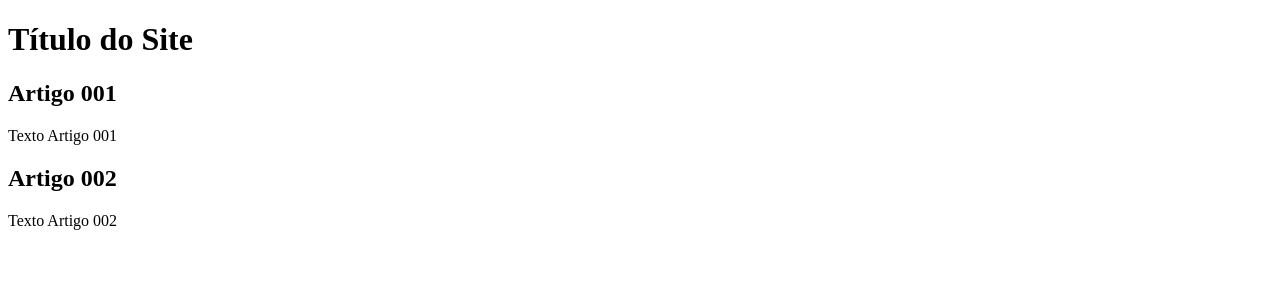
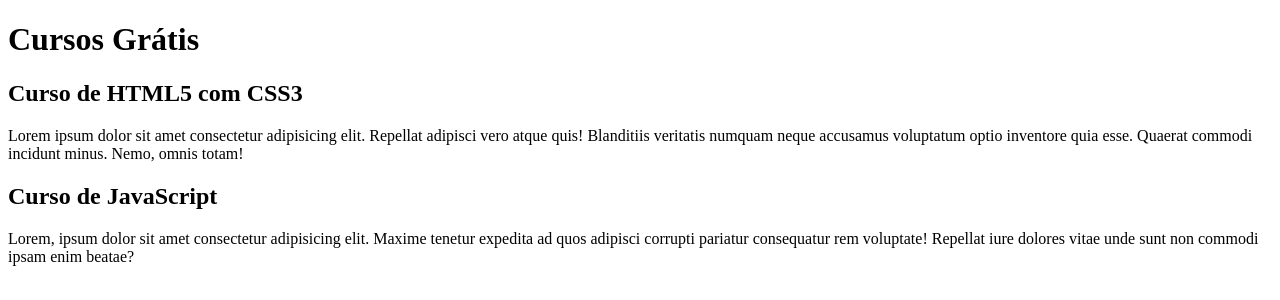
Before and after one commit to ReisEvelyn/projeto-site, a plain HTML site: page index.html in a window 1280 px wide. Drawn offline with Linux system fonts and the light colour scheme.

Commit message:
Comecei a escrever o conteúdo.

```diff
--- a/index.html
+++ b/index.html
@@ -9,15 +9,15 @@
 <body>
     <main>
         <header>
-            <h1>Título do Site</h1>
+            <h1>Cursos Grátis</h1>
         </header>
         <article>
-            <h2>Artigo 001</h2>
-            <p>Texto Artigo 001</p>
+            <h2>Curso de HTML5 com CSS3</h2>
+            <p>Lorem ipsum dolor sit amet consectetur adipisicing elit. Repellat adipisci vero atque quis! Blanditiis veritatis numquam neque accusamus voluptatum optio inventore quia esse. Quaerat commodi incidunt minus. Nemo, omnis totam!</p>
         </article>
         <article>
-            <h2>Artigo 002</h2>
-            <p>Texto Artigo 002</p>
+            <h2>Curso de JavaScript</h2>
+            <p>Lorem, ipsum dolor sit amet consectetur adipisicing elit. Maxime tenetur expedita ad quos adipisci corrupti pariatur consequatur rem voluptate! Repellat iure dolores vitae unde sunt non commodi ipsam enim beatae?</p>
         </article>
     </main>
 
```
